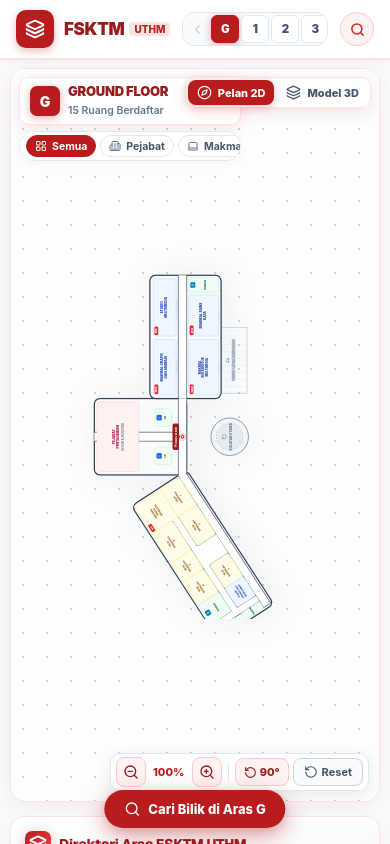
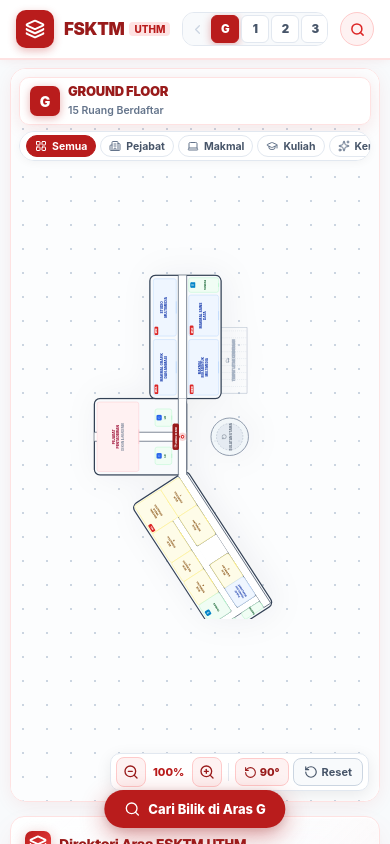
Before and after one commit to hzqfarhan/locfsktm, a Next.js app: page / in a window 390 px wide. Shown: the top 844 px of the page. Built offline with nearby package versions, Linux system fonts and the light colour scheme.

Commit message:
feat(mobile): hide Model 3D view switcher toggle on mobile view

```diff
--- a/src/app/globals.css
+++ b/src/app/globals.css
@@ -213,7 +213,7 @@ button {
     top: 8px !important;
     left: 8px !important;
     gap: 6px !important;
-    max-width: calc(100% - 146px) !important;
+    max-width: calc(100% - 16px) !important;
   }
 
   .floor-title-badge {
@@ -233,22 +233,9 @@ button {
     font-size: 13px !important;
   }
 
-  /* View Mode Switcher (2D / 3D) on Mobile */
+  /* View Mode Switcher (2D / 3D) on Mobile (Hidden on mobile) */
   .view-mode-switcher {
-    top: 8px !important;
-    right: 8px !important;
-    padding: 2px !important;
-    border-radius: 10px !important;
-  }
-
-  .view-mode-btn {
-    padding: 5px 9px !important;
-    font-size: 11px !important;
-    border-radius: 8px !important;
-  }
-
-  .view-mode-btn-text {
-    font-size: 11px !important;
+    display: none !important;
   }
 
   /* Category Filter Pills on Mobile */
--- a/src/components/FloorMapViewer.tsx
+++ b/src/components/FloorMapViewer.tsx
@@ -45,9 +45,9 @@ export default function FloorMapViewer({
         flexDirection: 'column',
       }}
     >
-      {/* Floating View Switcher: Pelan 2D vs Model 3D Only */}
+      {/* Floating View Switcher: Pelan 2D vs Model 3D Only (Hidden on mobile) */}
       <div
-        className="view-mode-switcher"
+        className="view-mode-switcher hide-mobile"
         style={{
           position: 'absolute',
           top: '12px',
```
